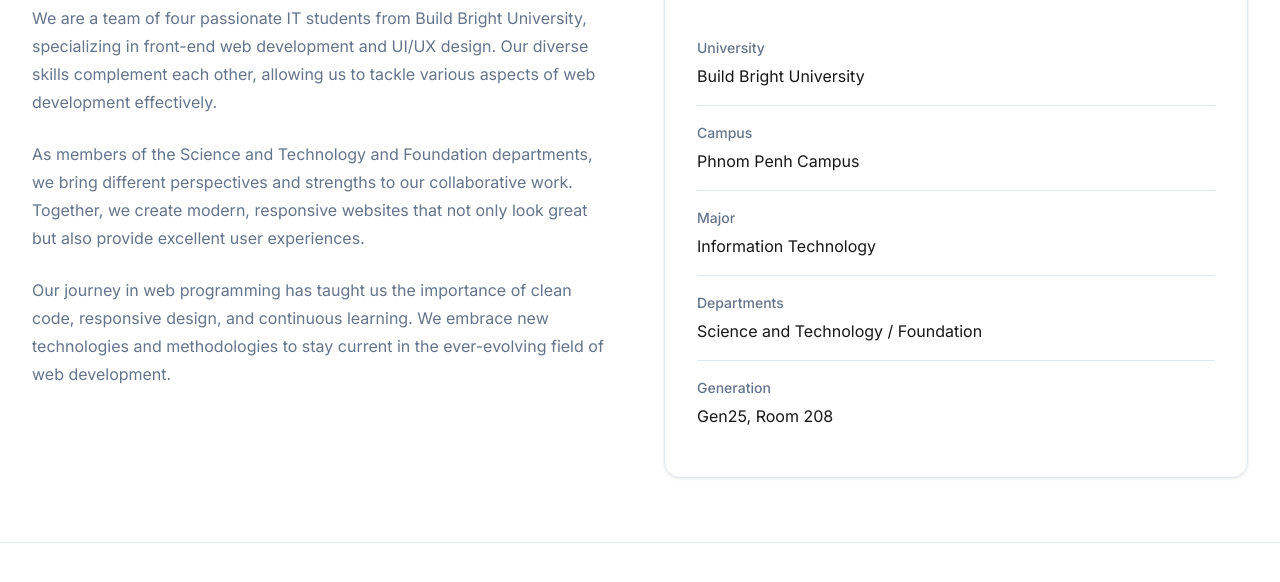
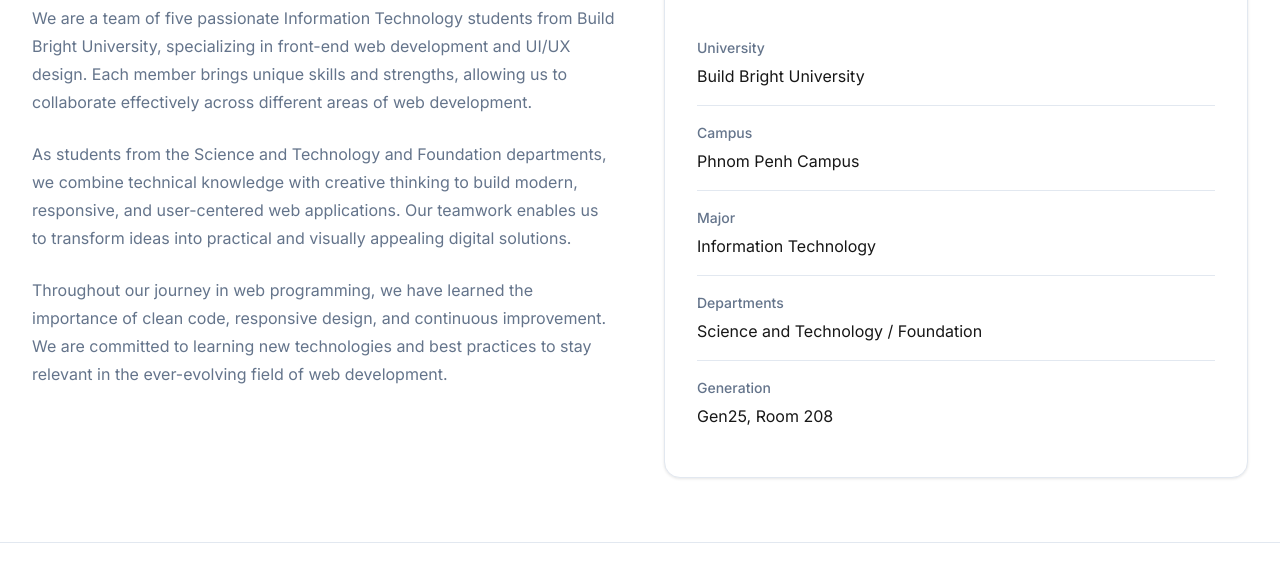
Before and after one commit to pichchanthorn/bbu-gen25-team208-website, a plain HTML site: page about.html in a window 1280 px wide. Shown: the part 594-1176 px from the top of the page. Drawn offline with Linux system fonts and the light colour scheme.

Commit message:
Edit About Content

```diff
--- a/about.html
+++ b/about.html
@@ -107,19 +107,20 @@
           <div class="about-text">
             <h2>Who We Are</h2>
             <p>
-              We are a team of four passionate IT students from Build Bright University, specializing in front-end
-              web development and UI/UX design. Our diverse skills complement each other, allowing us to tackle
-              various aspects of web development effectively.
+              We are a team of five passionate Information Technology students from Build Bright University,
+              specializing in front-end web development and UI/UX design. Each member brings unique skills and
+              strengths, allowing us to collaborate effectively across different areas of web development.
+
             </p>
             <p>
-              As members of the Science and Technology and Foundation departments, we bring different perspectives
-              and strengths to our collaborative work. Together, we create modern, responsive websites that not only
-              look great but also provide excellent user experiences.
+              As students from the Science and Technology and Foundation departments, we combine technical
+              knowledge with creative thinking to build modern, responsive, and user-centered web applications.
+              Our teamwork enables us to transform ideas into practical and visually appealing digital solutions.
             </p>
             <p>
-              Our journey in web programming has taught us the importance of clean code, responsive design, and
-              continuous learning. We embrace new technologies and methodologies to stay current in the
-              ever-evolving field of web development.
+              Throughout our journey in web programming, we have learned the importance of clean code,
+              responsive design, and continuous improvement. We are committed to learning new technologies
+              and best practices to stay relevant in the ever-evolving field of web development.
             </p>
 
           </div>
@@ -245,6 +246,7 @@
   </main>
 
   <!-- Footer -->
+  <!-- Footer -->
   <footer class="footer">
     <div class="container">
       <div class="footer-grid">
@@ -276,7 +278,7 @@
           <h3 class="footer-heading">Connect</h3>
           <ul>
             <li>
-              <a href="https://github.com/pichchanthorn" target="_blank" rel="noopener noreferrer">
+              <a href="github.html" target="_blank" rel="noopener noreferrer">
                 <svg viewBox="0 0 24 24" fill="none" stroke="currentColor" stroke-width="2">
                   <path d="M9 19c-5 1.5-5-2.5-7-3m14 6v-3.87a3.37 3.37 0 0 0-.94-2.61c3.14-.35 6.44-1.54 6.44-7A5.44 5.44 0 0 0 20 4.77 5.07 5.07 0 0 0 19.91 1S18.73.65 16 2.48a13.38 13.38 0 0 0-7 0C6.27.65 5.09 1 5.09 1A5.07 5.07 0 0 0 5 4.77a5.44 5.44 0 0 0-1.5 3.78c0 5.42 3.3 6.61 6.44 7A3.37 3.37 0 0 0 9 18.13V22"></path>
                 </svg>
```
